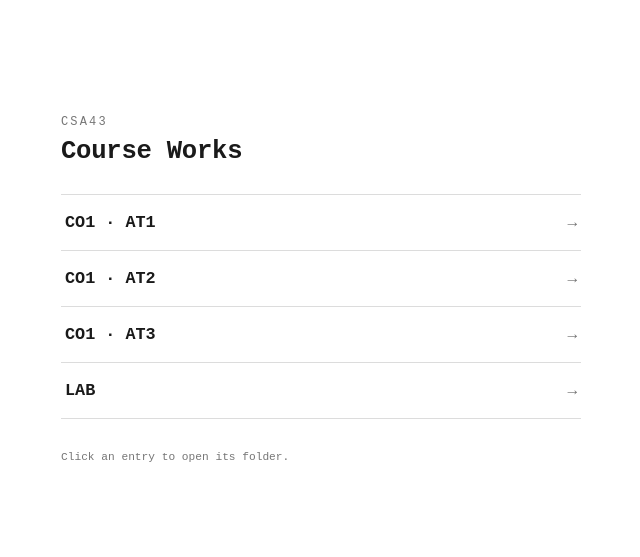
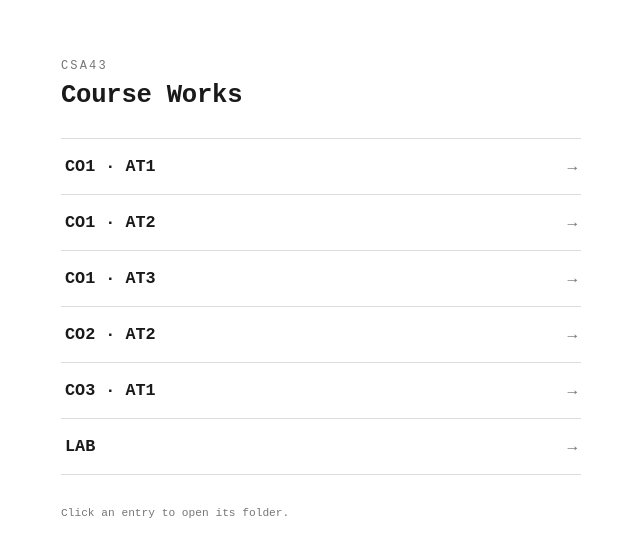
Before and after one commit to avinash19107/CSA4301-IP, a plain HTML site: page index.html in a window 1280 px wide. Shown: the part 111-668 px from the top of the page, without its empty margins (319-959 px from the left). Drawn offline with Linux system fonts and the light colour scheme.

Commit message:
Update index.html

```diff
--- a/index.html
+++ b/index.html
@@ -127,6 +127,18 @@
         </a>
       </li>
       <li>
+        <a class="entry" href="CO2-AT2/index.html">
+          <span class="code">CO2 · AT2</span>
+          <span class="arrow">&rarr;</span>
+        </a>
+      </li>
+      <li>
+        <a class="entry" href="CO3-AT1/index.html">
+          <span class="code">CO3 · AT1</span>
+          <span class="arrow">&rarr;</span>
+        </a>
+      </li>
+      <li>
         <a class="entry" href="LAB/index.html">
           <span class="code">LAB</span>
           <span class="arrow">&rarr;</span>
```
